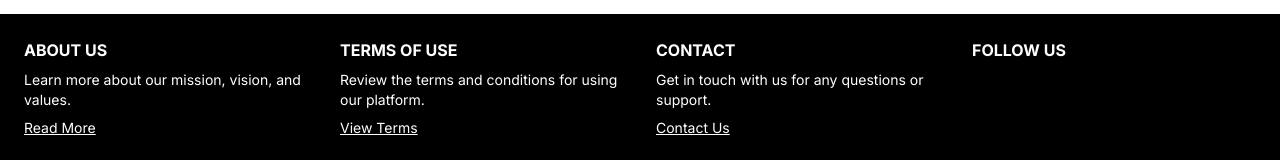
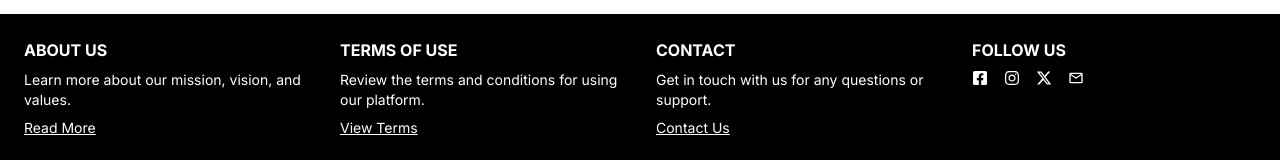
Before and after one commit to Y-ZR/ASTA, a Next.js app: page / in a window 1280 px wide. Shown: the part 1059-1219 px from the top of the page. Built offline with nearby package versions, Linux system fonts and the light colour scheme.

Commit message:
added icons for footer

```diff
--- a/src/app/page.js
+++ b/src/app/page.js
@@ -5,6 +5,10 @@ import { CardTitle, CardHeader, CardContent, CardFooter, Card } from "@/componen
 import { IoLocationSharp } from "react-icons/io5";
 import { MdOutlineEmergency } from "react-icons/md";
 import { VscFeedback } from "react-icons/vsc";
+import { FaFacebookSquare } from "react-icons/fa";
+import { FaXTwitter } from "react-icons/fa6";
+import { FaInstagram } from "react-icons/fa";
+import { MdMailOutline } from "react-icons/md";
 
 
 
@@ -173,13 +177,16 @@ export default function Home() {
               <h2 className="font-bold text-md mb-2">FOLLOW US</h2>
               <div className="flex items-center space-x-4 mt-2">
                 <a href="#" aria-label="Facebook" className="text-white hover:text-gray-400">
-                  {/* Placeholder for Facebook Icon */}
+                  <FaFacebookSquare />
+                </a>
+                <a href="#" aria-label="Instagram" className="text-white hover:text-gray-400">
+                  <FaInstagram />
                 </a>
                 <a href="#" aria-label="Twitter" className="text-white hover:text-gray-400">
-                  {/* Placeholder for Twitter Icon */}
+                  <FaXTwitter />
                 </a>
-                <a href="#" aria-label="Instagram" className="text-white hover:text-gray-400">
-                  {/* Placeholder for Instagram Icon */}
+                <a href="#" aria-label="email" className="text-white hover:text-gray-400">
+                  <MdMailOutline />
                 </a>
               </div>
             </div>
```
